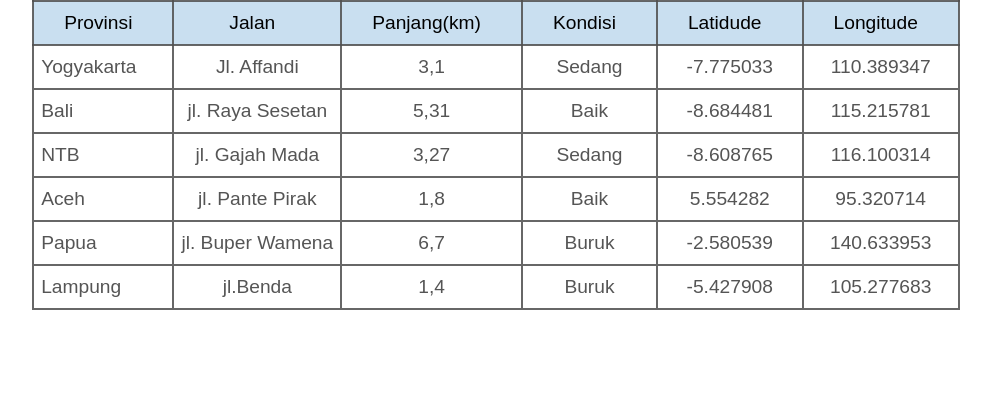
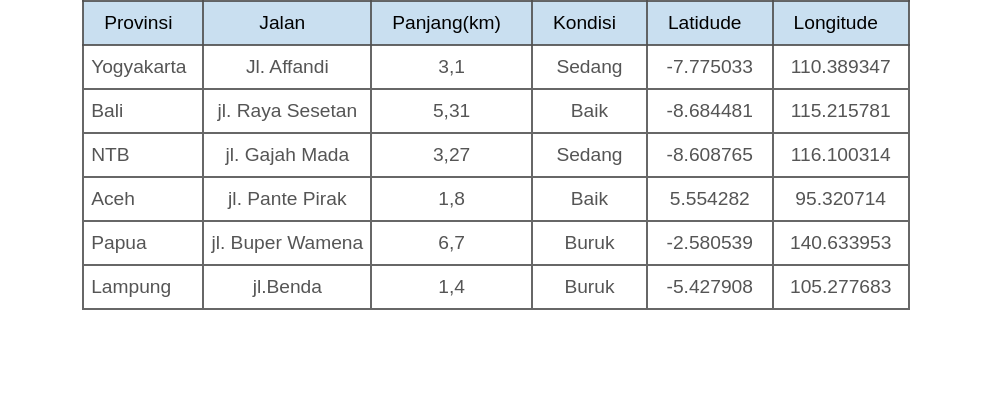
Before and after one commit to Nusa186/mrpl.github.io, a PHP site: page /tabel.html in a window 1280 px wide. Shown: the part 545-965 px from the top of the page, without its empty margins (144-1135 px from the left). Run offline with PHP 8.4, Linux system fonts and the light colour scheme.

Commit message:
Update style.css

```diff
--- a/style.css
+++ b/style.css
@@ -1101,7 +1101,7 @@ table {
   }
   #keywords thead tr th {
     font-weight: bold;
-    padding: 10px 30px;
+    padding: 10px 20px;
   }
   #keywords thead tr th span {
     padding-right: 10px;
```
